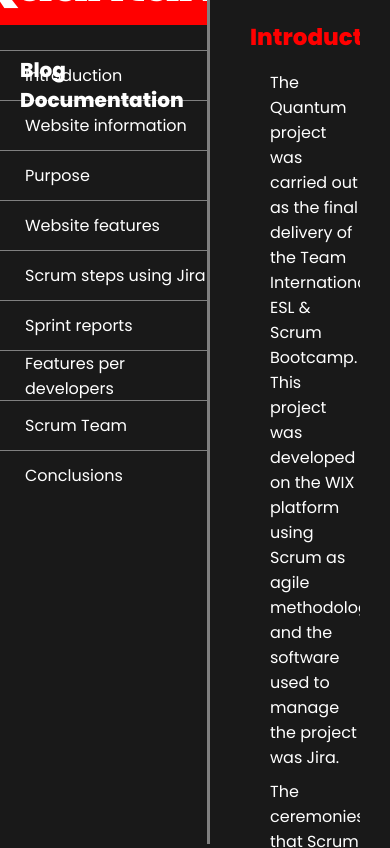
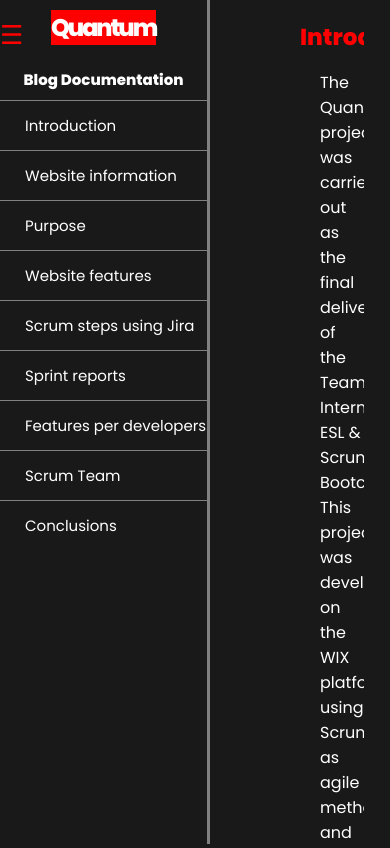
Before and after one commit to psanchezp31/quantum-blog-documentation, a plain HTML site: page index.html in a window 390 px wide. Shown: the top 848 px of the page. Drawn offline with Linux system fonts and the light colour scheme.

Commit message:
burger button to toggle menu

```diff
--- a/index.html
+++ b/index.html
@@ -11,7 +11,7 @@
     <link href="style.css" rel="stylesheet" type="text/css"/>
 </head>
 
-<body>
+<body id="body">
 
 <main id="main-doc">
 
@@ -340,28 +340,30 @@
 
 
 </main>
+
+<label for="toggle" id="burger-menu">&#9776;</label>
+<input type="checkbox" id="toggle" onclick="toggleNavBar()"/>
 <nav id="navbar">
+
     <h1 id="title"><span id="quantum-name">Quantum </span><br>Blog Documentation</h1>
 
-    <ul class="links-wrapper">
+    <div class="links-wrapper">
 
-        <li><a class="nav-link" href="#Introduction">Introduction</a></li>
-        <li>
-            <a class="nav-link" href="#website-information">Website information</a>
-        </li>
-        <li>
-            <a class="nav-link" href="#purpose">Purpose</a>
-        </li>
-        <li><a class="nav-link" href="#website-features">Website features</a></li>
-        <li><a class="nav-link" href="#scrum-steps">Scrum steps using Jira</a></li>
-        <li><a class="nav-link" href="#sprint-reports">Sprint reports</a></li>
-        <li><a class="nav-link" href="#features-per-developers">Features per developers</a></li>
-        <li>
-            <a class="nav-link" href="#scrum-team">Scrum Team</a>
-        </li>
-        <li><a class="nav-link" href="#conclusions">Conclusions</a></li>
+        <div class="nav-link"><a href="#Introduction">Introduction</a></div>
+        <div class="nav-link">
+            <a href="#website-information">Website information</a>
+        </div>
+        <div class="nav-link">
+            <a href="#purpose">Purpose</a>
+        </div>
+        <div class="nav-link"><a href="#website-features">Website features</a></div>
+        <div class="nav-link"><a href="#scrum-steps">Scrum steps using Jira</a></div>
+        <div class="nav-link"><a href="#sprint-reports">Sprint reports</a></div>
+        <div class="nav-link"><a href="#features-per-developers">Features per developers</a></div>
+        <div class="nav-link"><a href="#scrum-team">Scrum Team</a></div>
+        <div class="nav-link"><a href="#conclusions">Conclusions</a></div>
+    </div>
 
-    </ul>
 </nav>
 
 <footer>
@@ -369,6 +371,8 @@
         &copy; 2021-Quantum-tech | All rights reserved.
     </div>
 </footer>
+<script src="script.js"></script>
 </body>
 
+
 </html>
--- /dev/null
+++ b/script.js
@@ -0,0 +1,23 @@
+let navbar = document.getElementById('navbar');
+let body = document.getElementById("body");
+let window_size = window.matchMedia("(max-width: 576px)");
+if (window_size.matches) {
+
+       navbar.style.display = "none";
+}
+
+function toggleNavBar() {
+
+    if (navbar.style.display === "none") {
+        navbar.style.display = "block";
+        body.style.display = "grid";
+        body.style.gridTemplateColumns = "300px 1fr"
+
+    } else if (navbar.style.display === "block") {
+        navbar.style.display = "none";
+        body.style.display = "grid";
+        body.style.gridTemplateColumns = "50px 1fr"
+    }
+}
+
+toggleNavBar();
--- a/style.css
+++ b/style.css
@@ -21,6 +21,21 @@ body {
 /*End general css*/
 
 /*Start nav bar*/
+#burger-menu {
+    margin: 0 40px 0 0;
+    font-size: 26px;
+    line-height: 70px;
+    position: absolute;
+    left: 0px;
+    display: none;
+    color: red;
+}
+
+#toggle {
+    display: none;
+    position: absolute;
+    left: 0px;
+}
 
 #navbar {
     grid-area: 1/1/2/2;
@@ -30,7 +45,8 @@ body {
     left: 0;
     height: 100%;
     width: 300px;
-    z-index: 100000;
+    z-index: 10;
+
 }
 
 #navbar a {
@@ -42,12 +58,13 @@ body {
     list-style: none;
     align-items: center;
     cursor: pointer;
-    transition: .2s ease;
+
 }
 
 .nav-link:hover {
     background: white;
     font-weight: bold;
+    transition: .2s ease;
 }
 
 #navbar a:hover {
@@ -101,7 +118,6 @@ body {
 
 table {
     width: 80%;
-
 }
 
 table, th, td {
@@ -157,9 +173,9 @@ iframe {
     width: 80px;
     height: 80px;
     font-size: 20px;
-    color:white;
+    color: white;
     font-weight: 600;
-    margin:5px;
+    margin: 5px;
 }
 
 
@@ -169,7 +185,7 @@ iframe {
 
 footer {
     display: grid;
-    grid-area: 2/1/3/3;
+    grid-area: 2/3/3/2;
     justify-content: center;
     font-size: 15px;
     margin-top: 20px;
@@ -197,15 +213,40 @@ footer {
         width: 210px;
         overflow-y: scroll;
         scrollbar-width: auto;
-        z-index: 100000;
+        z-index: 10;
     }
 
     #title {
-        font-size: 20px;
+        font-size: 15px;
         margin: 0px;
-        height: 50px;
+        height: 100px;
     }
 
+    #quantum-name {
+        font-size: 24px;
+    }
+
+    #navbar a {
+        font-size: 15px;
+    }
+
+    table {
+        width: 100%;
+    }
+}
+
+@media screen and (max-width: 576px) {
+
+    #burger-menu {
+        display: block;
+        cursor: pointer;
+        position: fixed;
+        z-index: 11;
+    }
+
+    footer{
+        font-size: 12px;
+    }
 
 }
 
```
